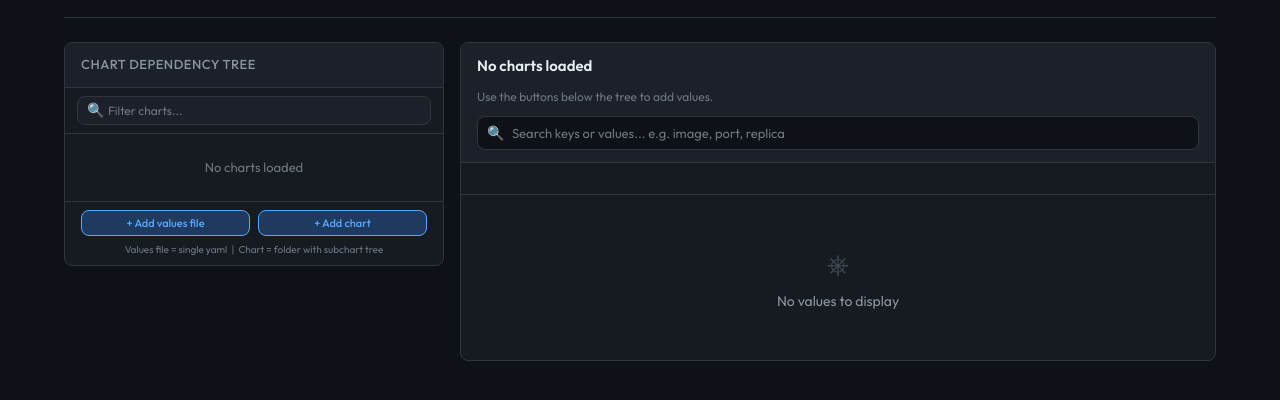
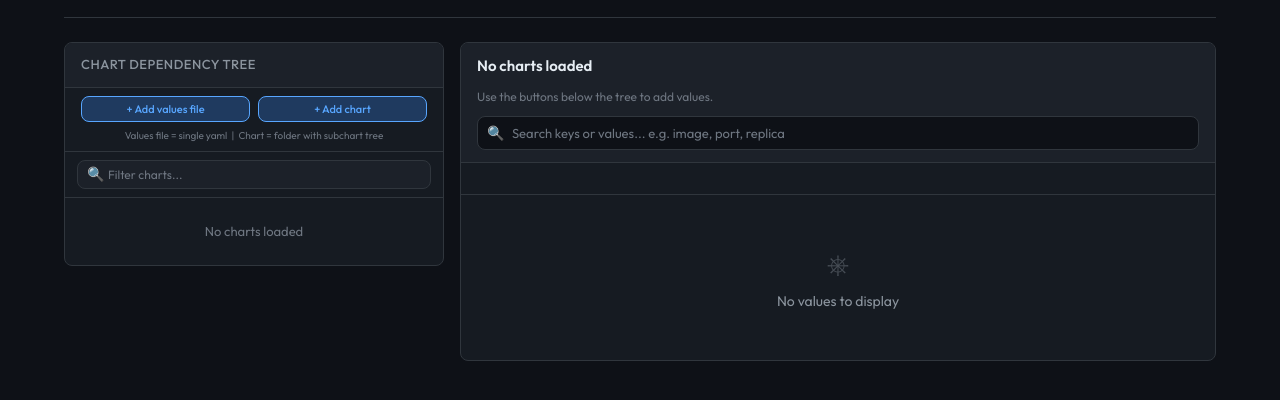
Before and after one commit to seab4ng/helm-values-veiwer, a plain HTML site: page app/index.html in a window 1280 px wide. Shown: the part 96-496 px from the top of the page. Drawn offline with Linux system fonts and the light colour scheme.

Commit message:
ux: move add buttons above chart filter in tree panel
Buttons and hint are now fixed at the top of the tree panel so users
don't need to scroll down to find them when many charts are loaded.

Co-Authored-By: Claude Sonnet 4.6 <noreply@anthropic.com>

```diff
--- a/app/index.html
+++ b/app/index.html
@@ -61,7 +61,7 @@
   .tree-node:hover .tree-del{opacity:1;}
   .tree-del:hover{background:#3d1416;color:var(--red);}
 
-  .tree-actions{padding:8px 16px;border-top:1px solid var(--border);display:flex;flex-direction:column;gap:6px;}
+  .tree-actions{padding:8px 16px;border-bottom:1px solid var(--border);display:flex;flex-direction:column;gap:6px;}
   .tree-action-row{display:flex;align-items:center;gap:8px;}
   .tree-action-row .btn{flex:1;text-align:center;font-size:11px;padding:5px 8px;}
   .tree-action-hint{font-size:10px;color:var(--text3);text-align:center;}
@@ -203,6 +203,13 @@
     <!-- Left: tree panel -->
     <div class="tree-panel">
       <div class="tree-panel-hdr">Chart dependency tree</div>
+      <div class="tree-actions">
+        <div class="tree-action-row">
+          <button class="btn btn-primary" id="add-btn">+ Add values file</button>
+          <button class="btn btn-primary" id="add-chart-btn">+ Add chart</button>
+        </div>
+        <div class="tree-action-hint">Values file = single yaml &nbsp;|&nbsp; Chart = folder with subchart tree</div>
+      </div>
       <div class="tree-search">
         <div class="search-wrap">
           <span class="search-icon">&#128269;</span>
@@ -211,13 +218,6 @@
         </div>
       </div>
       <div class="tree-content" id="tree"></div>
-      <div class="tree-actions">
-        <div class="tree-action-row">
-          <button class="btn btn-primary" id="add-btn">+ Add values file</button>
-          <button class="btn btn-primary" id="add-chart-btn">+ Add chart</button>
-        </div>
-        <div class="tree-action-hint">Values file = single yaml &nbsp;|&nbsp; Chart = folder with subchart tree</div>
-      </div>
     </div>
 
     <!-- Right: values panel -->
```
